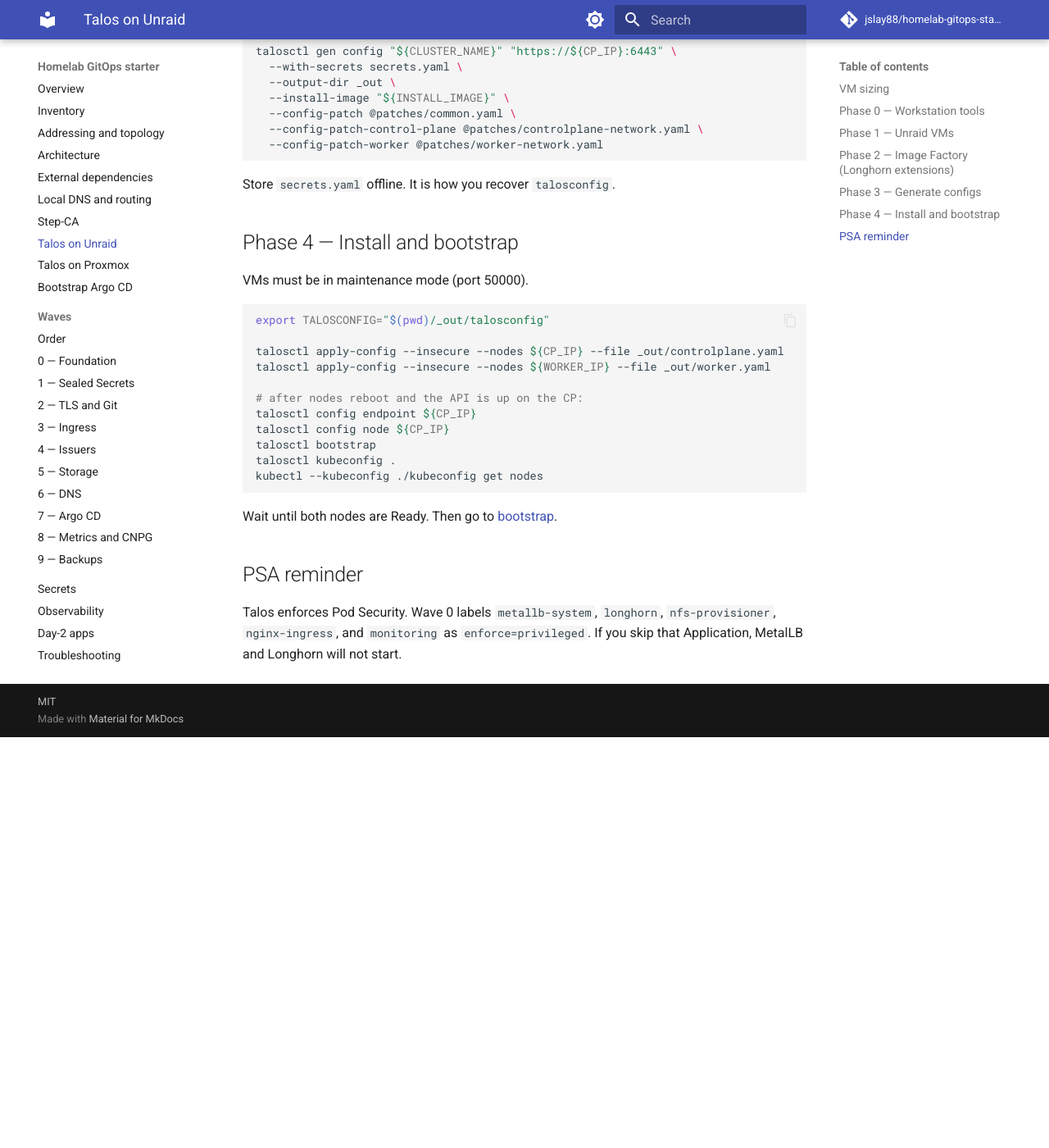
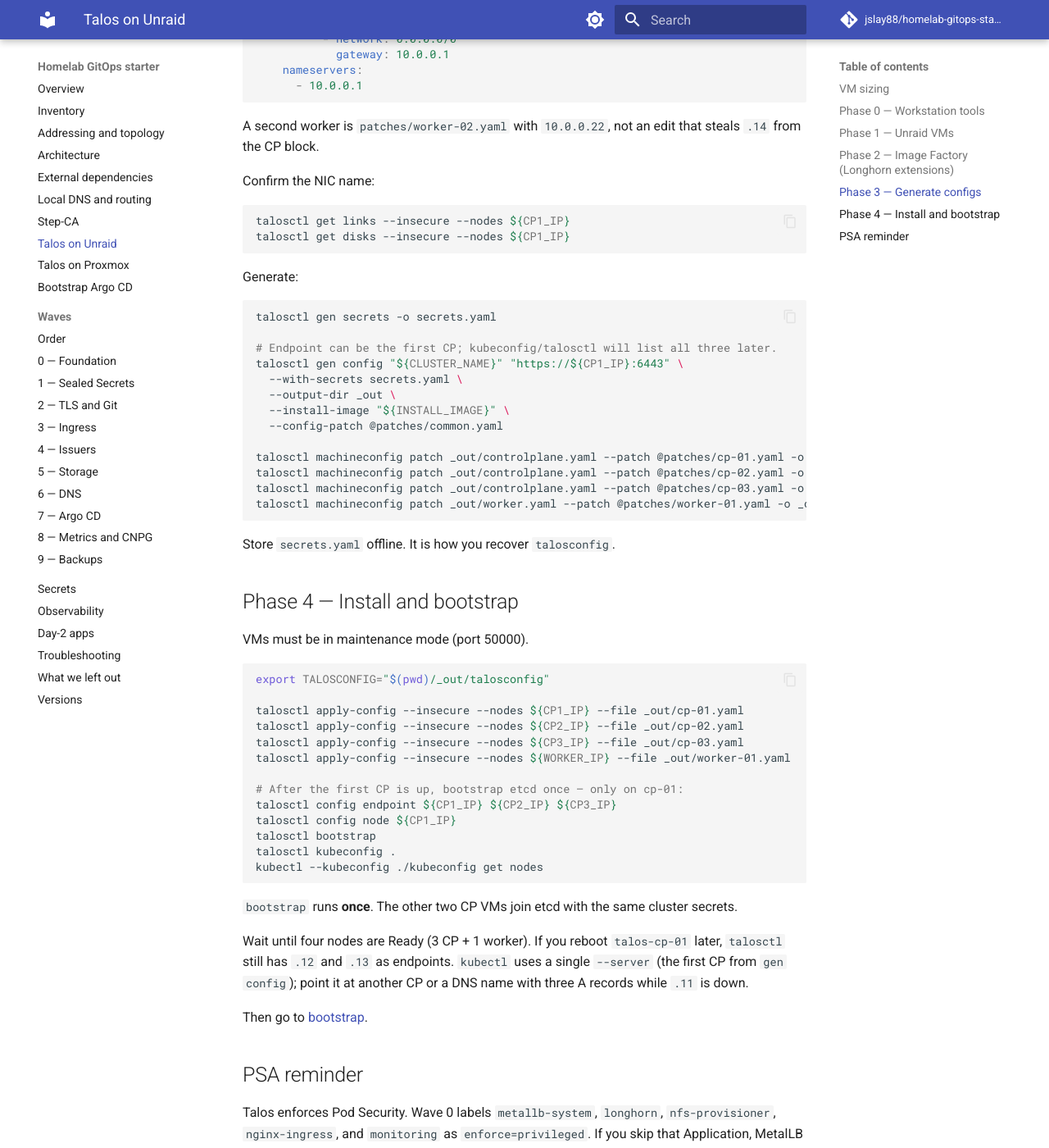
Before and after one commit to jslay88/homelab-gitops-starter, an MkDocs documentation site: the page built from docs/talos-unraid.md, in a window 1280 px wide and 1400 px high, scrolled down 3542 px. Shown: the whole window at 82% size. Built offline with MkDocs 1.6.1 and Material for MkDocs 9.7.7, drawn with Linux system fonts in a browser that asks for light colours; comment, search, counter and statistics services are not loaded; before the commit the page ends 4441 px from its top, so only the background shows below that; some of the changed text lies outside the part shown.

Commit message:
Recommend three control-plane nodes so one guest can reboot without taking the API down.

````diff
--- a/docs/addressing.md
+++ b/docs/addressing.md
@@ -1,6 +1,8 @@
 # Addressing and topology
 
-Reserve **blocks**, not the next free DHCP lease. You will add a second worker, maybe a second and third control-plane node, and a handful of pinned LoadBalancer IPs. If the first worker is `.12` because the first control plane is `.11`, the spreadsheet is already a mess.
+Reserve **blocks**, not the next free DHCP lease. You will add workers and pinned LoadBalancer IPs. If the first worker is `.12` because the first control plane is `.11`, the spreadsheet is already a mess.
+
+**Use three control-plane nodes.** That is the recommended topology in this guide, not a later luxury. One CP means any reboot, disk check, or Unraid VM migrate takes the API and etcd with it — you cannot `kubectl` or Argo-sync your way through maintenance. Three CPs give etcd quorum: you can shut one down and the cluster stays up. Two is worse than one (either member dying loses quorum). Skip two.
 
 This guide’s examples use `10.0.0.0/24` and the cluster name `homelab` (Talos files under `~/talos/homelab`). Use your own prefix; keep the **grouping**.
 
@@ -16,16 +18,17 @@ This guide’s examples use `10.0.0.0/24` and the cluster name `homelab` (Talos
 | Other pinned VIPs | `.31`–`.39` | Stable LBs you do not want recycled (optional) |
 | Dynamic LBs | `.50`–`.99` | MetalLB pool `apps` |
 
-Day-one cluster in the examples: **one** control plane at `10.0.0.11`, **one** worker at `10.0.0.21`, ingress at `10.0.0.20`. The empty addresses in `.12`–`.19` and `.22`–`.29` are intentional.
+Recommended day-one cluster: **three** control planes at `10.0.0.11`–`.13`, **one** worker at `10.0.0.21` (add `.22` / `.23` when you want Longhorn replicas), ingress at `10.0.0.20`. Leave `.14`–`.19` empty.
 
 Do **not** put the ingress VIP inside the control-plane or worker blocks. A VIP is not a node. DHCP must not hand out any of these ranges.
 
 ```text
 10.0.0.1      router
 10.0.0.2      unraid
-10.0.0.11     talos-cp-01      ← first (maybe only) control plane
-10.0.0.12     (reserved)       ← talos-cp-02 if you grow
-10.0.0.13     (reserved)       ← talos-cp-03
+10.0.0.11     talos-cp-01
+10.0.0.12     talos-cp-02
+10.0.0.13     talos-cp-03
+10.0.0.14     (reserved)
 10.0.0.20     ingress VIP
 10.0.0.21     talos-worker-01
 10.0.0.22     (reserved)
@@ -36,20 +39,24 @@ We say **control plane** / **CP**, not “master.” VM names: `talos-cp-01`, `t
 
 If your LAN is already `10.3.0.0/24` plus a Kubernetes VLAN, keep that. The point is a **written** map with slack in each role, not these exact octets.
 
-## One control plane vs three
+## Three control planes (recommended)
 
-| | 1 CP (this starter’s default) | 3 CP |
-|--|-------------------------------|------|
-| VMs / RAM | One small VM (4 GiB) | Three. etcd + API on each. |
-| `talosctl bootstrap` | Once, on `.11` | Same, once, on the first CP. Then join the other two with `controlplane.yaml`. |
-| API VIP | Can be the node IP (`https://10.0.0.11:6443`) | You want a **stable** address (keep using `.11` as the first member, or put a kube-vip / DNS name in front). Clients should not chase whichever CP is up. |
-| etcd | One member. That VM dies → API and etcd are gone. Restore from snapshot + Git. | Quorum of 3. One CP can reboot; the cluster stays up. Two dead → etcd unavailable. |
-| Unraid lab | Honest default. The hypervisor is already a single point of failure. | Worth it if you already run three workers and care about rolling CP upgrades / disk failure on one VM. |
-| Longhorn | Unrelated. Longhorn lives on **workers**. Extra CP nodes do not give you storage replicas. | Same. |
+This is what you want if you ever reboot a CP VM, apply a Talos upgrade, or let Unraid move a disk. With one CP, that work **is** a cluster outage: no API, no etcd, no Argo, no `kubectl`. Apps on workers may keep running until something needs the API (new pods, cert renew, a crash). That is a bad time to discover you needed quorum.
 
-**Two** control-plane nodes is the awkward number: etcd quorum is `(n/2)+1`. Two members means either of them dying loses quorum. Skip 2. Use 1 or 3.
+| | 3 CP (do this) | 1 CP (only if RAM is gone) |
+|--|----------------|----------------------------|
+| Maintenance | Shut down or upgrade **one** CP. The other two keep etcd quorum. `kubectl` still works if your kubeconfig can reach a live member. | Any reboot of that VM is an API outage. Restore from snapshot if the disk is gone. |
+| VMs / RAM | Three × ~4 GiB. Twelve gigabytes is the tax. | One × 4 GiB. |
+| `talosctl bootstrap` | Once, on `.11`. Apply the same `controlplane.yaml` family to `.12` and `.13` (per-node network patches). | Once, on `.11`. |
+| How you talk to the API | `talosctl config endpoint` with **all three** IPs. For `kubectl`, prefer a DNS name with three A records, or point `--server` at a CP you are not rebooting. | `https://10.0.0.11:6443` is fine. |
+| etcd | Quorum of 3. One dead member is OK. Two dead → cluster unavailable. | One member. That VM **is** etcd. |
+| Longhorn | Unrelated. Replicas live on **workers**. | Same. |
 
-Growing 1 → 3 later is a supported Talos operation (`talosctl` join additional CP machines). It is easier if `.12` and `.13` were never given to a worker or a printer.
+**Two** control-plane nodes is the awkward number: etcd quorum is `(n/2)+1`. Either member dying loses quorum, and you still paid for a second VM. Skip 2.
+
+Unraid is still a single hypervisor. Three CP VMs do not survive the host dying. They **do** survive the thing you actually do often: reboot one guest for a Talos upgrade, a disk resize, or “I need to pin this VM to another core.”
+
+Growing 1 → 3 later works (`talosctl` join extra CP machines) but you will do your first upgrades on a cluster that cannot stay up during those upgrades. Prefer three from day one. `.14`–`.19` stay empty.
 
 ## Workers
 
--- a/docs/talos-unraid.md
+++ b/docs/talos-unraid.md
@@ -2,9 +2,11 @@
 
 Stand up a Kubernetes cluster as **Unraid VMs** running [Talos Linux](https://www.talos.dev/). Then [bootstrap Argo CD](bootstrap.md). Do not install Ubuntu “and then kubeadm” on these VMs.
 
-**Target topology:** one control plane (`talos-cp-01` at `10.0.0.11`) + one worker (`talos-worker-01` at `10.0.0.21`). We say **control plane / CP**, not master.
+**Recommended topology:** three control planes (`talos-cp-01`–`03` at `10.0.0.11`–`.13`) + at least one worker (`talos-worker-01` at `10.0.0.21`). We say **control plane / CP**, not master.
 
-Reserve `.11`–`.19` for CP nodes and `.21`–`.29` for workers even if you only boot one of each. [Addressing](addressing.md) covers the map and **1 vs 3 control-plane** tradeoffs (skip two — etcd quorum). Adding a worker later is another VM + `worker.yaml`, not a re-bootstrap.
+Three CPs are so you can reboot or upgrade **one** of them without losing etcd or `kubectl`. One CP makes every Talos upgrade an API outage. Two CPs is invalid for etcd quorum — skip two. Full rationale: [addressing](addressing.md).
+
+Reserve `.11`–`.19` for CP and `.21`–`.29` for workers. Adding a worker later is another VM + `worker.yaml`, not a re-bootstrap.
 
 On a **single worker**, Longhorn default replica count must be **1**. Three replicas need three schedulable disks.
 
@@ -12,7 +14,7 @@ On a **single worker**, Longhorn default replica count must be **1**. Three repl
 
 | Role | vCPU | RAM | Disks |
 |------|------|-----|-------|
-| Control plane | 2+ | 4 GiB | 32–40 GiB OS |
+| Control plane (×3) | 2+ | 4 GiB each | 32–40 GiB OS |
 | Worker | 4+ | 8 GiB | 40–80 GiB OS **plus** a second vDisk for Longhorn |
 
 Longhorn should not share a tiny OS disk if you can avoid it. Attach a second VirtIO disk and mount it at `/var/lib/longhorn` (see patches below). If you only have one disk, it still works; space gets tight faster.
@@ -38,7 +40,7 @@ In Unraid: **VMs → Add VM**. Suggested settings (same idea as [Talos on Proxmo
 | SCSI / disk | VirtIO |
 | NIC | VirtIO, bridged to LAN (the same L2 MetalLB will use) |
 | ISO | Talos `metal-amd64` from [releases](https://github.com/siderolabs/talos/releases) **or** the Image Factory ISO from Phase 2 |
-| Names | `talos-cp-01`, `talos-worker-01` |
+| Names | `talos-cp-01`, `talos-cp-02`, `talos-cp-03`, `talos-worker-01` |
 
 Do not run the Unraid “install a distro” path. Power on, note the maintenance-mode IP (or plan static IPs in patches).
 
@@ -68,7 +70,9 @@ The YAML below is **patches**. Talos merges them into `_out/controlplane.yaml` a
 
 ```bash
 export CLUSTER_NAME="homelab"
-export CP_IP="10.0.0.11"
+export CP1_IP="10.0.0.11"
+export CP2_IP="10.0.0.12"
+export CP3_IP="10.0.0.13"
 export WORKER_IP="10.0.0.21"
 export INSTALL_IMAGE="factory.talos.dev/installer/<SCHEMATIC_ID>:v1.12.x"
 export GATEWAY="10.0.0.1"
@@ -99,11 +103,19 @@ machine:
 
 If the worker has a **second** disk for Longhorn, add a user volume / mount for that disk in a worker-only patch after you see the device name (`talosctl get disks --insecure --nodes $WORKER_IP`). A single-disk lab can keep `/var/lib/longhorn` on the OS disk.
 
-**`patches/controlplane-network.yaml`** (CP only) and **`patches/worker-network.yaml`** (workers only): same shape, **different address**. Nameservers must be the **LAN resolver** (router / Pi-hole), the same one that [forwards `k8s.home.example.com` to BIND](dns.md). If you only set `8.8.8.8`, nodes and pods cannot resolve internal Ingress hosts. Skip the static-IP block if DHCP is fine, but still check what DHCP hands out for DNS — and keep those leases out of the reserved blocks.
+**One network patch per machine.** Same shape, different address. Do not share a single `controlplane-network.yaml` across three CPs.
+
+| File | Address |
+|------|---------|
+| `patches/cp-01.yaml` | `10.0.0.11/24` |
+| `patches/cp-02.yaml` | `10.0.0.12/24` |
+| `patches/cp-03.yaml` | `10.0.0.13/24` |
+| `patches/worker-01.yaml` | `10.0.0.21/24` |
+
+Nameservers must be the **LAN resolver** (router / Pi-hole), the same one that [forwards `k8s.home.example.com` to BIND](dns.md). If you only set `8.8.8.8`, nodes and pods cannot resolve internal Ingress hosts.
 
 ```yaml
-# patches/controlplane-network.yaml  →  10.0.0.11
-# patches/worker-network.yaml       →  10.0.0.21  (not .12)
+# patches/cp-01.yaml  (cp-02 / cp-03 / worker-01: change addresses only)
 machine:
   network:
     interfaces:
@@ -117,13 +129,13 @@ machine:
       - 10.0.0.1
 ```
 
-A second worker is a **new** `worker-network` patch (or a third file) with `10.0.0.22`, not an edit that steals `.12` from the CP block.
+A second worker is `patches/worker-02.yaml` with `10.0.0.22`, not an edit that steals `.14` from the CP block.
 
 Confirm the NIC name:
 
 ```bash
-talosctl get links --insecure --nodes ${CP_IP}
-talosctl get disks --insecure --nodes ${CP_IP}
+talosctl get links --insecure --nodes ${CP1_IP}
+talosctl get disks --insecure --nodes ${CP1_IP}
 ```
 
 Generate:
@@ -131,13 +143,17 @@ Generate:
 ```bash
 talosctl gen secrets -o secrets.yaml
 
-talosctl gen config "${CLUSTER_NAME}" "https://${CP_IP}:6443" \
+# Endpoint can be the first CP; kubeconfig/talosctl will list all three later.
+talosctl gen config "${CLUSTER_NAME}" "https://${CP1_IP}:6443" \
   --with-secrets secrets.yaml \
   --output-dir _out \
   --install-image "${INSTALL_IMAGE}" \
-  --config-patch @patches/common.yaml \
-  --config-patch-control-plane @patches/controlplane-network.yaml \
-  --config-patch-worker @patches/worker-network.yaml
+  --config-patch @patches/common.yaml
+
+talosctl machineconfig patch _out/controlplane.yaml --patch @patches/cp-01.yaml -o _out/cp-01.yaml
+talosctl machineconfig patch _out/controlplane.yaml --patch @patches/cp-02.yaml -o _out/cp-02.yaml
+talosctl machineconfig patch _out/controlplane.yaml --patch @patches/cp-03.yaml -o _out/cp-03.yaml
+talosctl machineconfig patch _out/worker.yaml --patch @patches/worker-01.yaml -o _out/worker-01.yaml
 ```
 
 Store `secrets.yaml` offline. It is how you recover `talosconfig`.
@@ -149,18 +165,24 @@ VMs must be in maintenance mode (port 50000).
 ```bash
 export TALOSCONFIG="$(pwd)/_out/talosconfig"
 
-talosctl apply-config --insecure --nodes ${CP_IP} --file _out/controlplane.yaml
-talosctl apply-config --insecure --nodes ${WORKER_IP} --file _out/worker.yaml
+talosctl apply-config --insecure --nodes ${CP1_IP} --file _out/cp-01.yaml
+talosctl apply-config --insecure --nodes ${CP2_IP} --file _out/cp-02.yaml
+talosctl apply-config --insecure --nodes ${CP3_IP} --file _out/cp-03.yaml
+talosctl apply-config --insecure --nodes ${WORKER_IP} --file _out/worker-01.yaml
 
-# after nodes reboot and the API is up on the CP:
-talosctl config endpoint ${CP_IP}
-talosctl config node ${CP_IP}
+# After the first CP is up, bootstrap etcd once — only on cp-01:
+talosctl config endpoint ${CP1_IP} ${CP2_IP} ${CP3_IP}
+talosctl config node ${CP1_IP}
 talosctl bootstrap
 talosctl kubeconfig .
 kubectl --kubeconfig ./kubeconfig get nodes
 ```
 
-Wait until both nodes are Ready. Then go to [bootstrap](bootstrap.md).
+`bootstrap` runs **once**. The other two CP VMs join etcd with the same cluster secrets.
+
+Wait until four nodes are Ready (3 CP + 1 worker). If you reboot `talos-cp-01` later, `talosctl` still has `.12` and `.13` as endpoints. `kubectl` uses a single `--server` (the first CP from `gen config`); point it at another CP or a DNS name with three A records while `.11` is down.
+
+Then go to [bootstrap](bootstrap.md).
 
 ## PSA reminder
 
````
Also changed, not shown: docs/index.md (+1 -1 lines), docs/inventory.md (+1 -1 lines), docs/talos-proxmox.md (+1 -1 lines).
